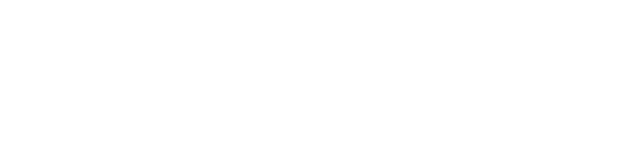
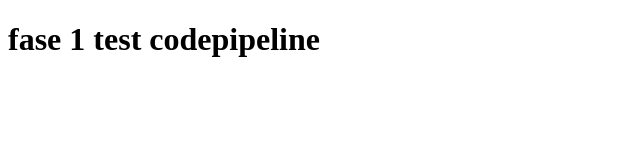
Before and after one commit to Uayeb85/test-aws-ci, a plain HTML site: page index.html in a window 1280 px wide. Shown: the whole page, without its empty margins (0-640 px from the left). Drawn offline with Linux system fonts and the light colour scheme.

Commit message:
testCodepipeline

```diff
--- a/index.html
+++ b/index.html
@@ -7,6 +7,6 @@
     <title>TEST</title>
 </head>
 <body>
-
+    <h1>fase 1 test codepipeline</h1>
 </body>
 </html>
```
